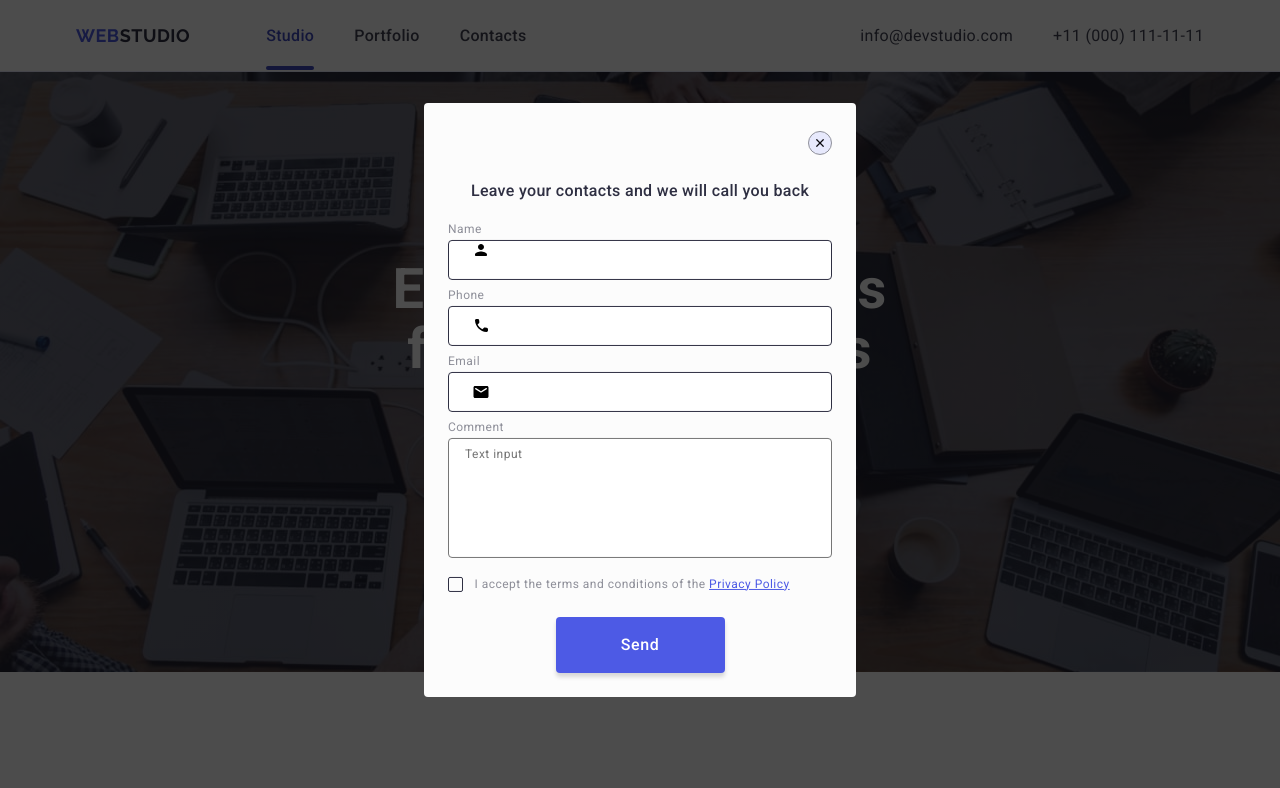
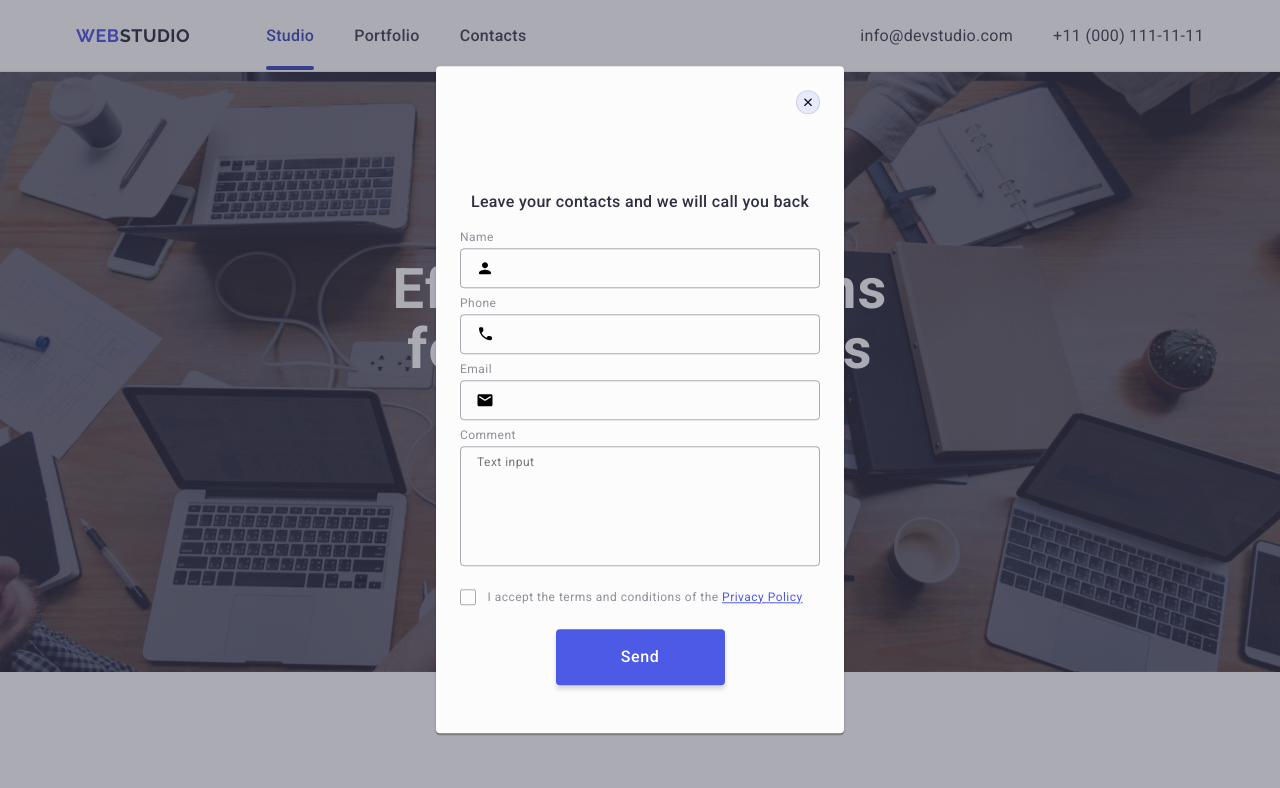
Before and after one commit to naowmi/goit-markup-hw-05, a plain HTML site: page index.html in a window 1280 px wide. Shown: the top 788 px of the page. Drawn offline with nearby package versions, Linux system fonts and the light colour scheme.

Commit message:
project-fix-second

```diff
--- a/css/styles.css
+++ b/css/styles.css
@@ -483,6 +483,7 @@ p {
   color: var(--white);
   border: 1px solid var(--white);
   box-shadow: 0px 4px 4px 0px rgba(0, 0, 0, 0.15);
+  filter: drop-shadow(0px 4px 4px rgba(0, 0, 0, 0.15));
   width: 264px;
   height: 40px;
   padding-left: 16px;
@@ -496,15 +497,15 @@ p {
   color: var(--white);
 }
 .footer-subscribe-button {
-  width: 165px;
+  min-width: 165px;
   border-radius: 4px;
   background-color: var(--iris);
   border: none;
-  display: inline-flex;
+  display: flex;
   justify-content: center;
   align-items: center;
-  gap: 16px;
   padding: 8px 24px;
+  cursor: pointer;
   transition: background-color 250ms cubic-bezier(0.4, 0, 0.2, 1);
 
   /* Text */
@@ -521,6 +522,7 @@ p {
 }
 .footer-button-icon {
   fill: var(--white);
+  margin-left: 16px;
 }
 
 /* =============== BACKGROP ================ */
@@ -531,7 +533,7 @@ p {
   left: 0;
   width: 100%;
   height: 100%;
-  background-color: rgba(0, 0, 0, 0.7);
+  background-color: rgba(46, 47, 66, 0.4);
   opacity: 0;
   visibility: hidden;
   pointer-events: none;
@@ -548,26 +550,32 @@ p {
   top: 50%;
   left: 50%;
   transform: translate(-50%, -50%);
-  padding: 24px 24px;
-  width: 432px;
+  padding: 72px 24px 24px 24px;
+  width: 408px;
   min-height: 584px;
   border-radius: 4px;
   background: var(--dairy);
+  box-shadow: 0px 1px 1px rgba(0, 0, 0, 0.14), 0px 1px 3px rgba(0, 0, 0, 0.12),
+    0px 2px 1px rgba(0, 0, 0, 0.2);
+  transition: transform 250ms cubic-bezier(0.4, 0, 0.2, 1);
 }
 
 .close-btn {
+  display: flex;
+  align-items: center;
+  justify-content: center;
   position: absolute;
+  cursor: pointer;
   background-color: transparent;
-  border: none;
   padding: 0;
-  top: 28px;
+  top: 24px;
   right: 24px;
   line-height: 0;
   width: 24px;
   height: 24px;
+  border-radius: 50%;
+  border: 1px solid rgba(0, 0, 0, 0.1);
   background-color: var(--cornflower);
-  border: 1px solid var(--lightslate);
-  border-radius: 50px;
   stroke: var(--navyblue);
   stroke-width: 1px;
   transition: background-color 250ms cubic-bezier(0.4, 0, 0.2, 1),
@@ -596,8 +604,11 @@ p {
   display: flex;
   flex-direction: column;
 }
+.modal-form-wrapper {
+  margin-bottom: 8px;
+}
 .modal-form-label {
-  display: inline-flex;
+  display: block;
   flex-direction: column;
   color: var(--lightslate);
   font-size: 12px;
@@ -608,46 +619,55 @@ p {
 }
 .form-input-container {
   position: relative;
-  margin-bottom: 8px;
 }
 .modal-form-input {
+  background-color: transparent;
+  outline: transparent;
   width: 100%;
   height: 40px;
+  padding-left: 38px;
   border-radius: 4px;
-  padding-left: 62px;
-  border: 1px solid var(--navyblue, rgba(46, 47, 66, 0.4));
+  border: 1px solid rgba(46, 47, 66, 0.4);
   transition: border-color 250ms cubic-bezier(0.4, 0, 0.2, 1);
 }
 
 .modal-form-input:focus {
   border-color: var(--iris);
-  outline: transparent;
+}
+.form-input-icon {
+  position: absolute;
+  top: 50%;
+  left: 16px;
+  transform: translateY(-50%);
+  transition: fill 250ms cubic-bezier(0.4, 0, 0.2, 1);
 }
 .modal-form-input:focus + .form-input-icon {
   fill: var(--iris);
 }
-.form-input-icon {
-  position: absolute;
-  top: 50%;
-  left: 24px;
-  transform: translateY(-50%);
+.review-form-wrapper {
+  margin-bottom: 16px;
 }
 .form-main-textarea {
   width: 100%;
   height: 120px;
   padding: 8px 16px;
   resize: none;
+  background-color: transparent;
+  outline: transparent;
   border-radius: 4px;
-  margin-bottom: 16px;
   font-size: 12px;
   font-weight: 400;
   line-height: 1.17;
   letter-spacing: 0.04em;
-  color: var(--navyblue, rgba(46, 47, 66, 0.4));
+  color: rgba(46, 47, 66, 0.4);
+  border: 1px solid rgba(46, 47, 66, 0.4);
+  transition: border-color 250ms cubic-bezier(0.4, 0, 0.2, 1);
 }
 .form-main-textarea:focus {
   border-color: var(--iris);
-  outline: transparent;
+}
+.form-checkbox-wrapper {
+  margin-bottom: 24px;
 }
 .form-accept-text {
   display: inline-block;
@@ -660,19 +680,23 @@ p {
   margin-bottom: 24px;
 }
 .form-custom-checkbox {
+  width: 16px;
+  height: 16px;
   display: inline-flex;
   justify-content: center;
   align-items: center;
-  width: 15px;
-  height: 15px;
-  border: 1px solid var(--navyblue, rgba(46, 47, 66, 0.4));
-  border-radius: 2px;
   cursor: pointer;
   fill: transparent;
   margin-right: 8px;
+  border-radius: 2px;
+  border: 1px solid rgba(46, 47, 66, 0.4);
+  transition: background-color 250ms cubic-bezier(0.4, 0, 0.2, 1),
+    border 250ms cubic-bezier(0.4, 0, 0.2, 1),
+    fill 250ms cubic-bezier(0.4, 0, 0.2, 1);
 }
 .form-checkbox:checked + .form-accept-text > .form-custom-checkbox {
   background-color: var(--ocean);
+  border: none;
   fill: var(--cloud);
 }
 .form-checkbox:focus + .form-accept-text > .form-custom-checkbox {
@@ -688,9 +712,11 @@ p {
 }
 .modal-form-button {
   display: block;
+  min-width: 169px;
+  height: 56px;
+  cursor: pointer;
   margin: auto;
   padding: 16px 32px;
-  width: 169px;
   border-radius: 4px;
   background: var(--iris);
   border: none;
@@ -698,6 +724,7 @@ p {
   transition: background-color 250ms cubic-bezier(0.4, 0, 0.2, 1);
   /* Text */
   color: var(--white);
+  font-family: "Roboto", sans-serif;
   text-align: center;
   font-size: 16px;
   font-weight: 500;
--- a/index.html
+++ b/index.html
@@ -678,17 +678,17 @@
         <div class="container">
           <p class="footer-text-subscribe">Subscribe</p>
           <form class="footer-form">
-            <label class="footer-main-label" for="user_email">
+            <label class="footer-main-label" for="footer_user_email">
               <input
                 class="footer-main-input"
                 type="email"
-                id="user_email"
-                name="user_email"
+                id="footer_user_email"
+                name="footer_user_email"
                 placeholder="E-mail"
                 required
               />
             </label>
-            <button class="footer-subscribe-button">
+            <button class="footer-subscribe-button" type="submit">
               Subscribe
               <svg
                 class="footer-button-icon"
@@ -706,7 +706,7 @@
     <!-- BACKDROP WITH MODAL WINDOW -->
     <div class="backdrop is-open">
       <div class="modal-form-window">
-        <button class="close-btn">
+        <button class="close-btn" type="submit">
           <svg
             class="modal-form-close-icon"
             width="8"
@@ -720,14 +720,14 @@
           Leave your contacts and we will call you back
         </p>
         <form class="modal-form">
+          <div class="modal-form-wrapper">
+            <label class="modal-form-label" for="user-name">Name</label>
             <div class="form-input-container">
-            <label class="modal-form-label" for="user_name">Name</label>
-
               <input
                 class="modal-form-input"
                 type="text"
-              id="user_name"
-              name="user_name"
+                id="user-name"
+                name="user-name"
                 pattern="[a-zA-Zа-яА-ЯіІїЇєЄ']+"
                 required
               />
@@ -740,6 +740,8 @@
                 <use href="./images/icons.svg#icon-person"></use>
               </svg>
             </div>
+          </div>
+          <div class="modal-form-wrapper">
             <label class="modal-form-label" for="user_tel">Phone</label>
             <div class="form-input-container">
               <input
@@ -759,13 +761,15 @@
                 <use href="./images/icons.svg#icon-phone"></use>
               </svg>
             </div>
-          <label class="modal-form-label" for="user_email">Email</label>
+          </div>
+          <div class="modal-form-wrapper">
+            <label class="modal-form-label" for="modal_user_email">Email</label>
             <div class="form-input-container">
               <input
                 class="modal-form-input"
                 type="email"
-              id="footer_user_email"
-              name="user_email"
+                id="modal_user_email"
+                name="modal_user_email"
                 required
               />
               <svg
@@ -777,23 +781,26 @@
                 <use href="./images/icons.svg#icon-email"></use>
               </svg>
             </div>
-          <label class="modal-form-label" for="user_comment">Comment</label>
+          </div>
+          <div class="review-form-wrapper">
+            <label class="modal-form-label" for="user-comment">Comment</label>
             <textarea
               class="form-main-textarea"
-            name="user_comment"
-            id="user_comment"
+              name="user-comment"
+              id="user-comment"
               placeholder="Text input"
             ></textarea>
-
-          <div>
+          </div>
+          <div class="form-checkbox-wrapper">
             <input
               class="form-checkbox visually-hidden"
               type="checkbox"
-              name="user_privacy"
-              id="user_privacy"
+              name="user-privacy"
+              id="user-privacy"
+              value="true"
               required
             />
-            <label class="form-accept-text" for="user_privacy">
+            <label class="form-accept-text" for="user-privacy">
               <span class="form-custom-checkbox">
                 <svg
                   class="form-checkbox-icon"
```
Lines whose indentation alone changed are shown as unchanged.
